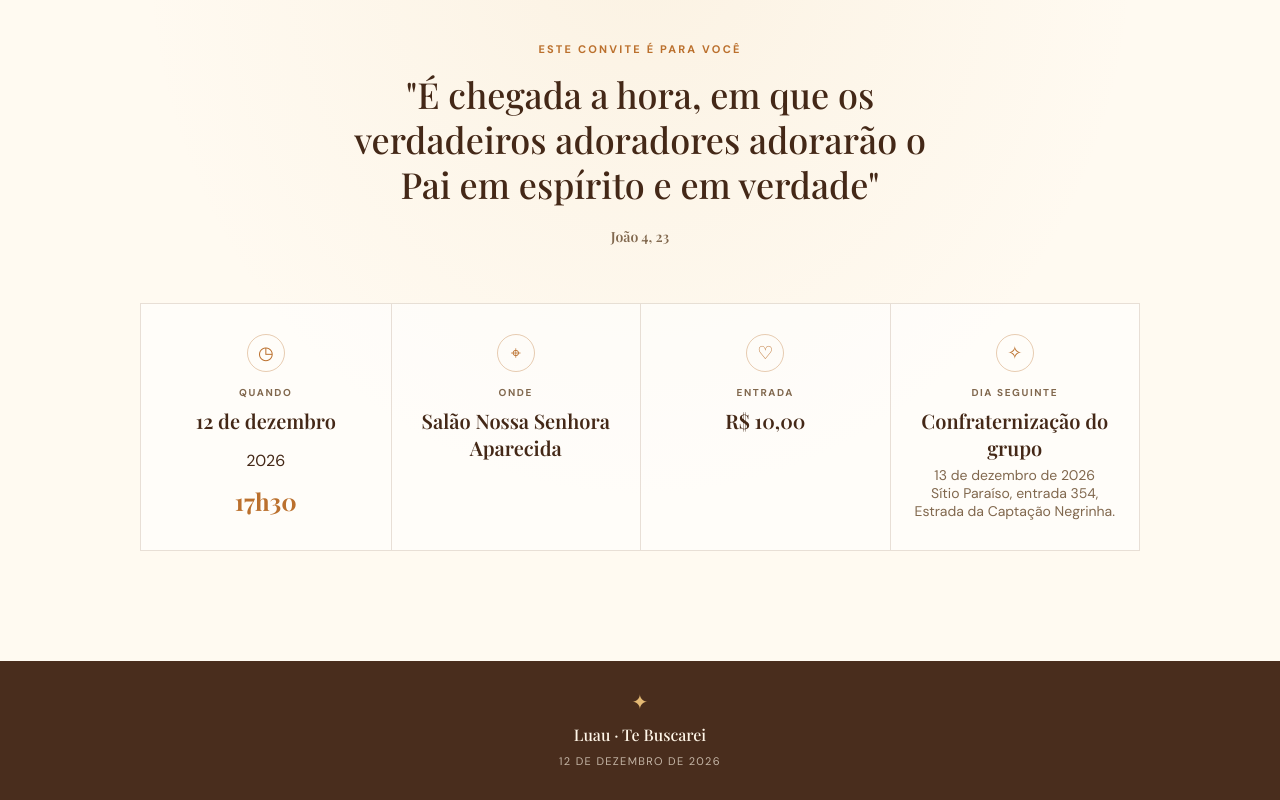
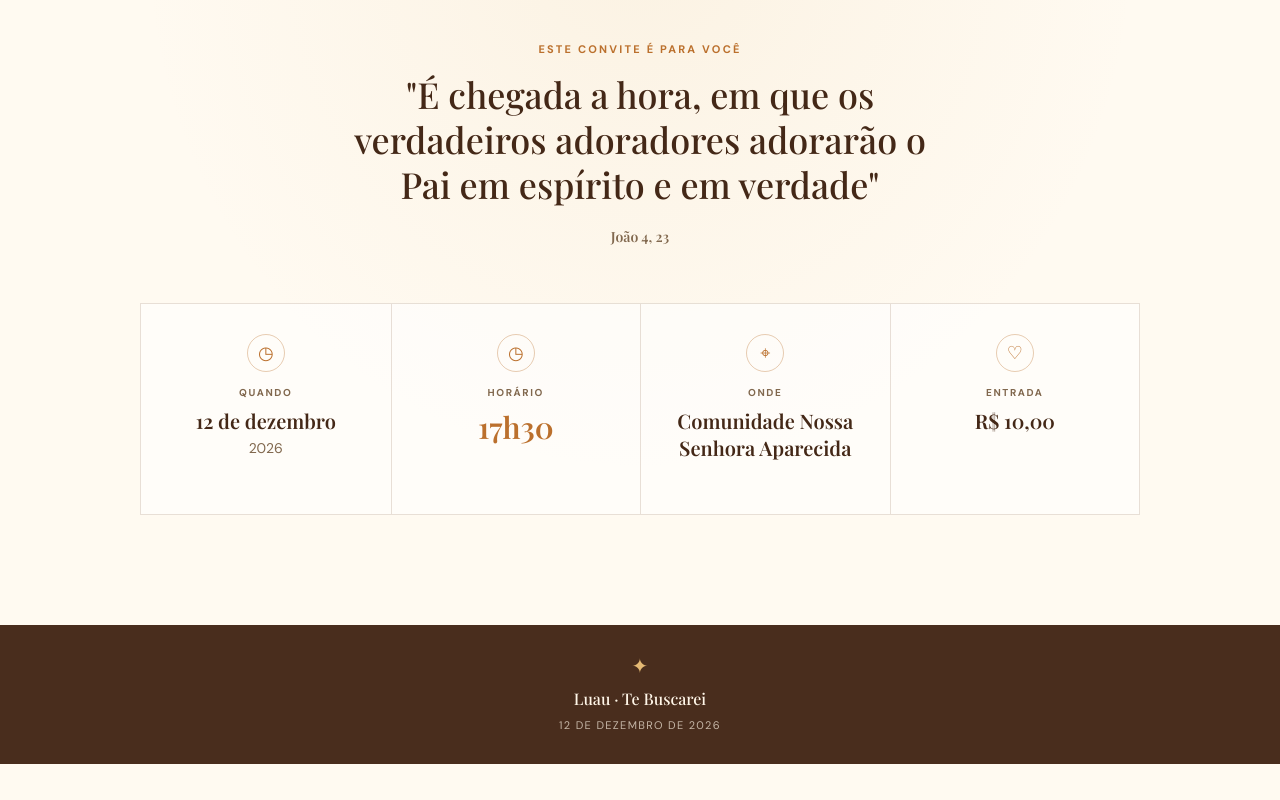
Before and after one commit to dudamunaro/TeBuscarei_Luau, a website: page public/index.html in a window 1280 px wide. Shown: the part 748-1548 px from the top of the page. After the commit the page ends 1512 px from the top, so only its background shows below. Drawn offline with nearby package versions, Linux system fonts and the light colour scheme.

Commit message:
Reorganize event information cards
Co-authored-by: Copilot <223556219+Copilot@users.noreply.github.com>

```diff
--- a/public/index.html
+++ b/public/index.html
@@ -64,23 +64,21 @@
                     <p class="detail-label">Quando</p>
                     <h3>12 de dezembro</h3>
                     <p>2026</p>
-                    <strong class="detail-time">17h30</strong>
+                </article>
+                <article class="detail-card">
+                    <span class="detail-icon" aria-hidden="true">◷</span>
+                    <p class="detail-label">Horário</p>
+                    <h3 class="detail-time">17h30</h3>
                 </article>
                 <article class="detail-card">
                     <span class="detail-icon" aria-hidden="true">⌖</span>
                     <p class="detail-label">Onde</p>
-                    <h3>Salão Nossa Senhora Aparecida</h3>
+                    <h3>Comunidade Nossa Senhora Aparecida</h3>
                 </article>
                 <article class="detail-card">
                     <span class="detail-icon" aria-hidden="true">♡</span>
                     <p class="detail-label">Entrada</p>
                     <h3>R$ 10,00</h3>
-                </article>
-                <article class="detail-card">
-                    <span class="detail-icon" aria-hidden="true">✧</span>
-                    <p class="detail-label">Dia seguinte</p>
-                    <h3>Confraternização do grupo</h3>
-                    <p>13 de dezembro de 2026<br>Sítio Paraíso, entrada 354, Estrada da Captação Negrinha.</p>
                 </article>
             </div>
         </section>
--- a/public/luau.css
+++ b/public/luau.css
@@ -348,20 +348,17 @@ a {
     line-height: 1.35;
 }
 
+.detail-card h3.detail-time {
+    color: var(--amber);
+    font-size: 30px;
+}
+
 .detail-card > p:last-child {
     margin: 5px 0 0;
     color: var(--muted);
     font-size: 14px;
 }
 
-.detail-card .detail-time {
-    display: block;
-    margin: 8px 0 0;
-    color: var(--amber);
-    font-family: "Playfair Display", Georgia, serif;
-    font-size: 24px;
-    line-height: 1.2;
-}
 
 .site-footer {
     padding: 28px 20px 32px;
```
